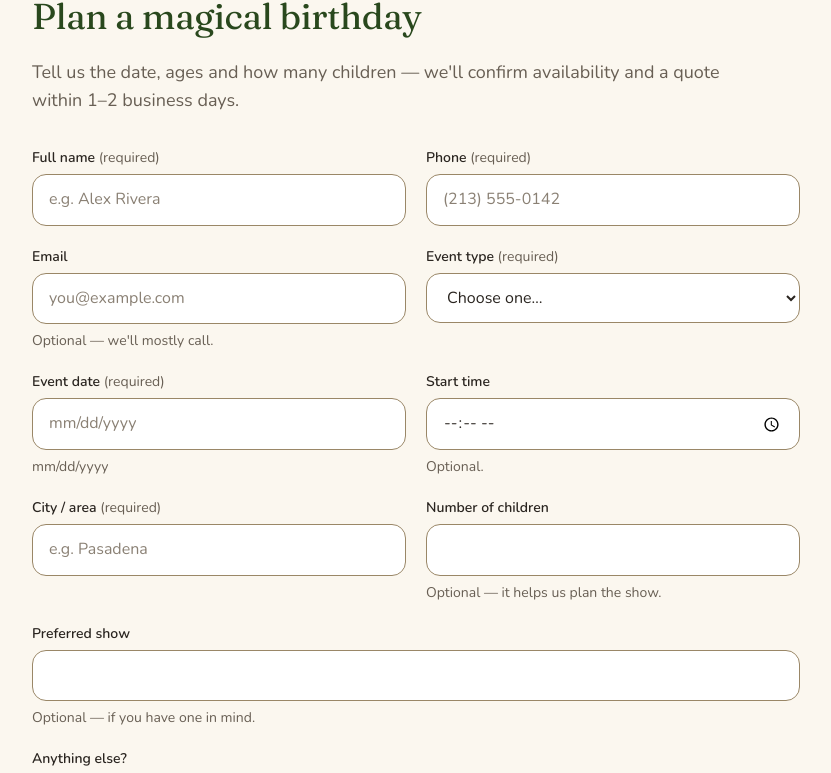
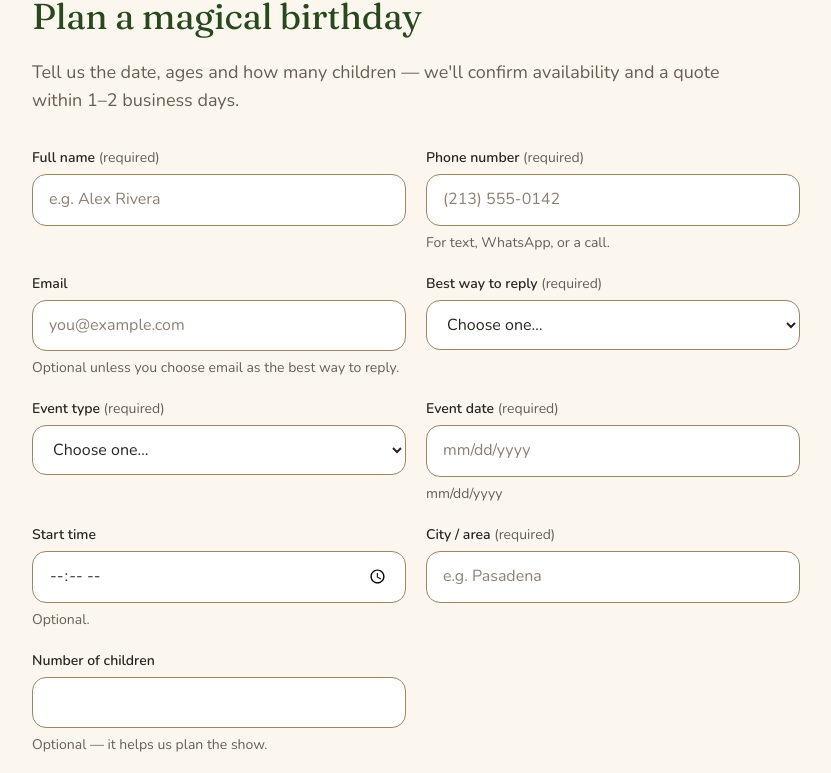
Before and after one commit to Tureckiy-zart/Fairy-Tale-Theater, a Next.js app: page /birthdays in a window 1280 px wide. Shown: the part 4721-5494 px from the top of the page, without its empty margins (224-1055 px from the left). Built offline with nearby package versions, Linux system fonts and the light colour scheme.

Commit message:
fix: align booking form with reply workflow

```diff
--- a/components/shell/LeadForm.tsx
+++ b/components/shell/LeadForm.tsx
@@ -1,33 +1,45 @@
 "use client";
 // LeadForm — the primary lead-capture form (the #1 conversion block — SITE_STRUCTURE
-// §4.7/§5). Built from the Field + Button primitives plus a token-matched native
-// <select> for the event type. PRODUCTION pipeline: the form POSTs to /api/lead,
-// which server-validates, persists a durable record, and notifies the owner. The
-// success panel renders ONLY after the server confirms acceptance (never a fake
-// success). Spec: DESIGN_SYSTEM §11 (form states) + §13 (a11y).
+// §4.7/§5). Built from the Field + Button primitives plus token-matched native
+// selects. PRODUCTION pipeline: the form POSTs to /api/lead, which server-validates,
+// persists a durable record, and notifies the owner. The success panel renders ONLY
+// after the server confirms acceptance (never a fake success). Spec: DESIGN_SYSTEM
+// §11 (form states) + §13 (a11y).
 import { useRef, useState } from "react";
 import { usePathname } from "next/navigation";
 import { CheckCircle, WarningCircle } from "@phosphor-icons/react";
 import { Button, Field, SectionHeader } from "@/components/ui";
 import { cx } from "@/components/ui/cx";
 import { Lantern, SparkStar } from "@/components/brand/Glyphs";
-import { PHONES } from "@/lib/site";
+import { CONTACT_METHODS, PHONES } from "@/lib/site";
 import { track } from "@/lib/analytics";
 
 type Errors = Partial<Record<string, string>>;
 type Status = "idle" | "submitting" | "success" | "error";
 
-const EVENT_TYPES = ["Preschool / daycare", "School assembly", "Birthday party", "Private party / event"];
+const EVENT_TYPES = [
+  "Preschool / daycare",
+  "School assembly",
+  "Birthday party",
+  "Private party / event",
+] as const;
 
 // Client-side validation is a UX nicety; the server (lib/leads.validateLead) is the
-// authoritative gate and re-checks everything.
+// authoritative gate and re-checks every field in its existing production contract.
 function validate(data: FormData): Errors {
   const errors: Errors = {};
   const get = (k: string) => String(data.get(k) ?? "").trim();
   if (!get("name")) errors.name = "Please tell us your name.";
-  if (!get("phone")) errors.phone = "Add a phone number so we can call you back.";
+  if (!get("phone")) errors.phone = "Add a phone number so we can text, WhatsApp, or call you.";
   const email = get("email");
   if (email && !/^[^\s@]+@[^\s@]+\.[^\s@]+$/.test(email)) errors.email = "Please check the email address.";
+  const contactMethod = get("contactMethod");
+  if (!contactMethod) errors.contactMethod = "Choose the best way for us to reply.";
+  else if (!CONTACT_METHODS.includes(contactMethod as (typeof CONTACT_METHODS)[number])) {
+    errors.contactMethod = "Choose the best way for us to reply.";
+  } else if (contactMethod === "Email" && !email) {
+    errors.email = "Add an email address if you would like us to reply by email.";
+  }
   if (!get("type")) errors.type = "Pick the kind of event.";
   const date = get("date");
   if (!date) errors.date = "Please add a date so we can check availability.";
@@ -49,7 +61,7 @@ function SelectField({
 }: {
   label: string;
   name: string;
-  options: string[];
+  options: readonly string[];
   required?: boolean;
   error?: string;
 }) {
@@ -192,6 +204,17 @@ export function LeadForm({
     // Build a JSON payload from the form + source attribution (no PII in attribution).
     const payload: Record<string, string> = {};
     for (const [k, v] of fd.entries()) if (typeof v === "string") payload[k] = v;
+
+    // Keep the proven server/store/notification contract stable: the operational reply
+    // preference is prepended to the existing Notes field, so it reaches MongoDB, email,
+    // Telegram and Sheets today without a risky schema migration at launch.
+    const preferredReply = payload.contactMethod?.trim();
+    const visitorNotes = payload.notes?.trim();
+    delete payload.contactMethod;
+    payload.notes = [preferredReply ? `Preferred reply: ${preferredReply}.` : "", visitorNotes]
+      .filter(Boolean)
+      .join(" ");
+
     // Stable idempotency key — same across retries of this submission (see ref above).
     payload.submissionId = currentSubmissionId();
     payload.sourcePath = pathname ?? "/booking";
@@ -266,8 +289,32 @@ export function LeadForm({
               </div>
 
               <Field label="Full name" name="name" required error={errors.name} autoComplete="name" placeholder="e.g. Alex Rivera" />
-              <Field label="Phone" name="phone" type="tel" required error={errors.phone} autoComplete="tel" placeholder="(213) 555-0142" />
-              <Field label="Email" name="email" type="email" error={errors.email} autoComplete="email" helper="Optional — we'll mostly call." placeholder="you@example.com" />
+              <Field
+                label="Phone number"
+                name="phone"
+                type="tel"
+                required
+                error={errors.phone}
+                autoComplete="tel"
+                helper="For text, WhatsApp, or a call."
+                placeholder="(213) 555-0142"
+              />
+              <Field
+                label="Email"
+                name="email"
+                type="email"
+                error={errors.email}
+                autoComplete="email"
+                helper="Optional unless you choose email as the best way to reply."
+                placeholder="you@example.com"
+              />
+              <SelectField
+                label="Best way to reply"
+                name="contactMethod"
+                required
+                error={errors.contactMethod}
+                options={CONTACT_METHODS}
+              />
               <SelectField label="Event type" name="type" required error={errors.type} options={EVENT_TYPES} />
               <Field
                 label="Event date"
@@ -290,7 +337,7 @@ export function LeadForm({
 
               <div className="flex flex-col gap-3 sm:col-span-2">
                 {hasErrors ? (
-                  <p className="flex items-start gap-1.5 text-sm text-error-text">
+                  <p role="alert" className="flex items-start gap-1.5 text-sm text-error-text">
                     <WarningCircle size={16} aria-hidden className="mt-0.5 shrink-0" />
                     <span>Please fix the highlighted fields below.</span>
                   </p>
@@ -313,7 +360,7 @@ export function LeadForm({
                   {submitting ? "Sending…" : status === "error" ? "Try again" : "Request a booking"}
                 </Button>
                 <p className="text-sm text-ink-soft">
-                  We&rsquo;ll reply by text, email, or WhatsApp within 1–2 business days. Required
+                  We&rsquo;ll reply by text, email, WhatsApp, or phone within 1–2 business days. Required
                   fields are marked &ldquo;(required)&rdquo;.
                 </p>
               </div>
```
